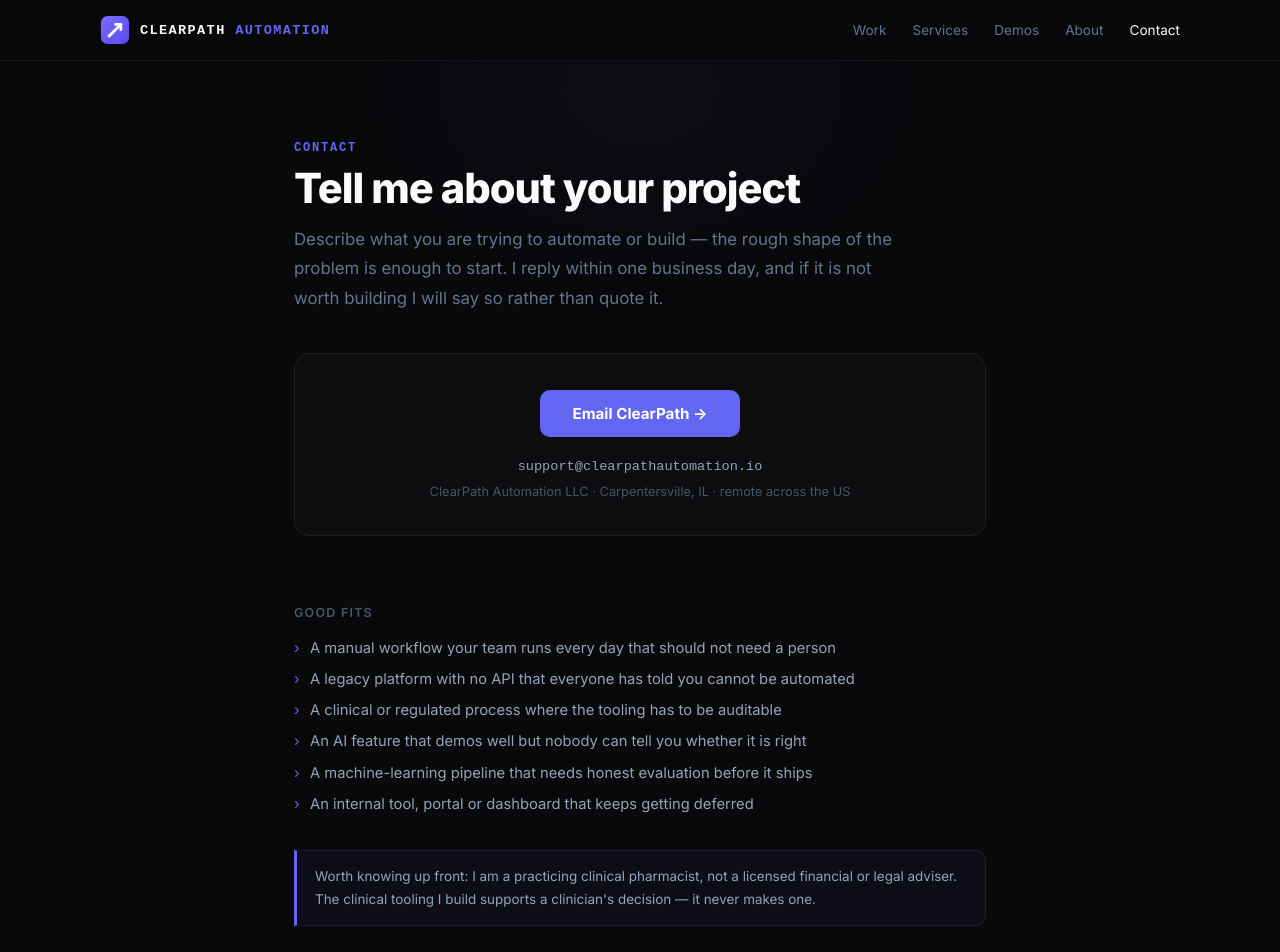
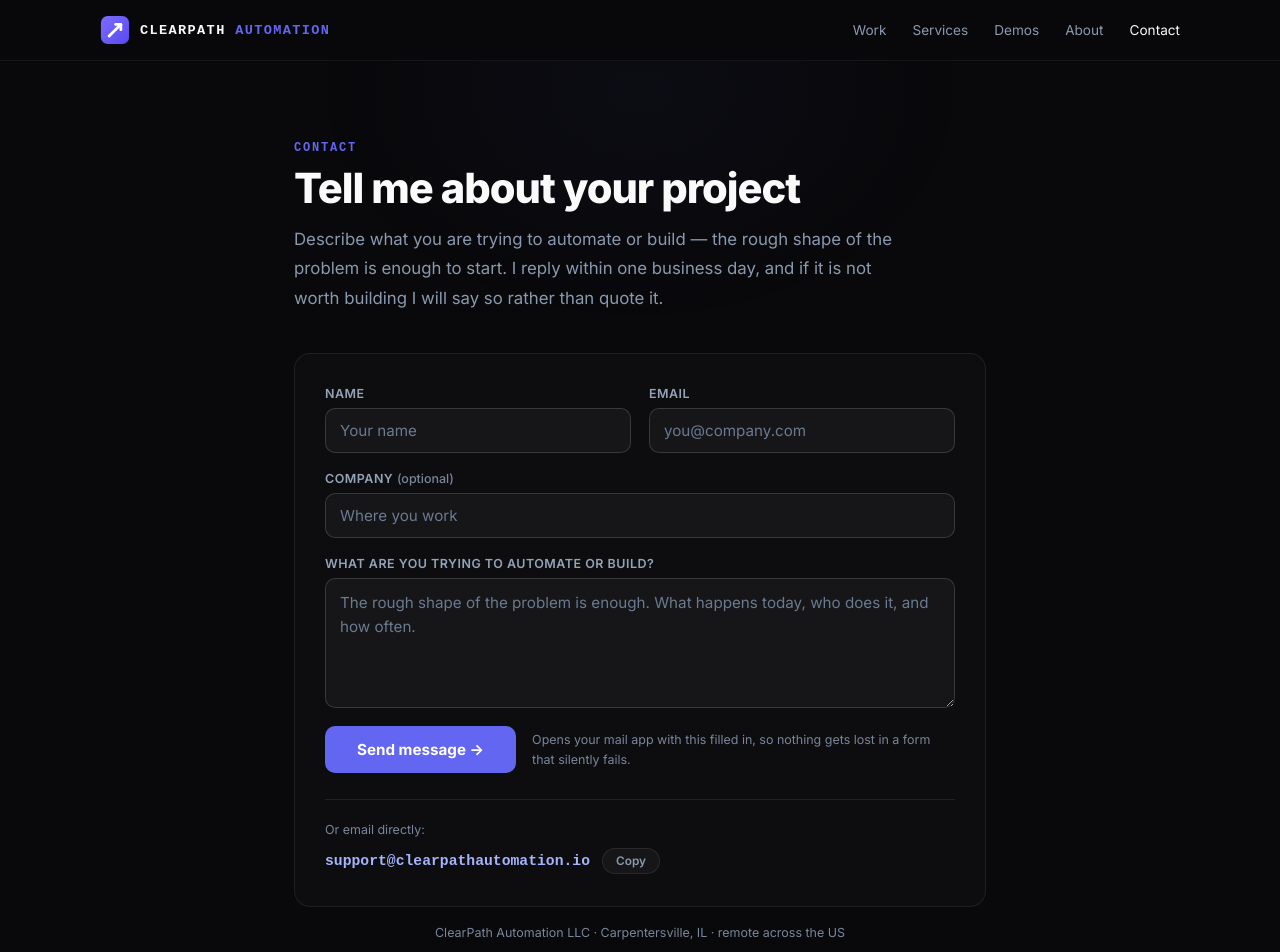
Before and after one commit to DamianAI613/clearpath-site, a Next.js app: page /contact in a window 1280 px wide. Shown: the top 952 px of the page. Built offline with nearby package versions, Linux system fonts and the light colour scheme.

Commit message:
Raise contrast to WCAG AA; replace contact button with a form

```diff
--- /dev/null
+++ b/app/components/ContactForm.tsx
@@ -0,0 +1,137 @@
+'use client'
+
+import { useState } from 'react'
+import { SITE } from '../lib/content'
+
+/* The site has no backend by design - no API routes, no env vars, nothing to
+ * break. So the form composes a structured message and hands it to the
+ * visitor's mail client, which works everywhere and cannot silently drop a
+ * submission the way a misconfigured endpoint can. Swapping this for a real
+ * POST later means changing only the submit handler. */
+
+export default function ContactForm() {
+  const [name, setName] = useState('')
+  const [email, setEmail] = useState('')
+  const [company, setCompany] = useState('')
+  const [message, setMessage] = useState('')
+  const [touched, setTouched] = useState(false)
+  const [sent, setSent] = useState(false)
+  const [copied, setCopied] = useState(false)
+
+  const emailOk = /^[^\s@]+@[^\s@]+\.[^\s@]+$/.test(email.trim())
+  const ready = name.trim().length > 1 && emailOk && message.trim().length > 9
+
+  function submit(e: React.FormEvent) {
+    e.preventDefault()
+    setTouched(true)
+    if (!ready) return
+
+    const body = [
+      `Name: ${name.trim()}`,
+      `Email: ${email.trim()}`,
+      company.trim() ? `Company: ${company.trim()}` : null,
+      '',
+      message.trim(),
+    ]
+      .filter(l => l !== null)
+      .join('\n')
+
+    const subject = `ClearPath Automation — project inquiry from ${name.trim()}`
+    window.location.href =
+      `mailto:${SITE.email}?subject=${encodeURIComponent(subject)}&body=${encodeURIComponent(body)}`
+    setSent(true)
+  }
+
+  async function copyEmail() {
+    try {
+      await navigator.clipboard.writeText(SITE.email)
+      setCopied(true)
+      setTimeout(() => setCopied(false), 2000)
+    } catch {
+      /* clipboard blocked - the address is on screen anyway */
+    }
+  }
+
+  const err = (cond: boolean) => (touched && cond ? '#F87171' : undefined)
+
+  return (
+    <div className="cp-card" style={{ padding: '32px 30px' }}>
+      <form onSubmit={submit} noValidate style={{ display: 'flex', flexDirection: 'column', gap: 18 }}>
+        <div className="cp-grid-2" style={{ gap: 18 }}>
+          <div className="cp-field">
+            <label className="cp-label" htmlFor="cp-name">Name</label>
+            <input
+              id="cp-name" className="cp-input" value={name} autoComplete="name"
+              onChange={e => setName(e.target.value)} placeholder="Your name"
+              style={{ borderColor: err(name.trim().length <= 1) }}
+            />
+          </div>
+          <div className="cp-field">
+            <label className="cp-label" htmlFor="cp-email">Email</label>
+            <input
+              id="cp-email" className="cp-input" value={email} type="email" autoComplete="email"
+              onChange={e => setEmail(e.target.value)} placeholder="you@company.com"
+              style={{ borderColor: err(!emailOk) }}
+            />
+          </div>
+        </div>
+
+        <div className="cp-field">
+          <label className="cp-label" htmlFor="cp-company">
+            Company <span style={{ textTransform: 'none', letterSpacing: 0, color: 'var(--cp-faint)', fontWeight: 500 }}>(optional)</span>
+          </label>
+          <input
+            id="cp-company" className="cp-input" value={company} autoComplete="organization"
+            onChange={e => setCompany(e.target.value)} placeholder="Where you work"
+          />
+        </div>
+
+        <div className="cp-field">
+          <label className="cp-label" htmlFor="cp-message">What are you trying to automate or build?</label>
+          <textarea
+            id="cp-message" className="cp-input cp-textarea" value={message}
+            onChange={e => setMessage(e.target.value)}
+            placeholder="The rough shape of the problem is enough. What happens today, who does it, and how often."
+            style={{ borderColor: err(message.trim().length <= 9) }}
+          />
+        </div>
+
+        {touched && !ready && (
+          <p className="cp-hint" style={{ color: '#F87171' }}>
+            Add your name, a valid email and a sentence or two about the problem.
+          </p>
+        )}
+
+        <div style={{ display: 'flex', alignItems: 'center', gap: 16, flexWrap: 'wrap' }}>
+          <button type="submit" className="cp-btn-primary">Send message &rarr;</button>
+          <p className="cp-hint" style={{ flex: 1, minWidth: 220 }}>
+            {sent
+              ? 'Your mail app should have opened with the message ready to send.'
+              : 'Opens your mail app with this filled in, so nothing gets lost in a form that silently fails.'}
+          </p>
+        </div>
+      </form>
+
+      <div style={{ marginTop: 26, paddingTop: 20, borderTop: '1px solid rgba(255,255,255,0.08)' }}>
+        <p className="cp-hint" style={{ marginBottom: 8 }}>Or email directly:</p>
+        <div style={{ display: 'flex', alignItems: 'center', gap: 12, flexWrap: 'wrap' }}>
+          <a
+            href={`mailto:${SITE.email}?subject=ClearPath%20Automation%20%E2%80%94%20project%20inquiry`}
+            style={{
+              fontFamily: 'var(--cp-mono)', fontSize: '0.92rem',
+              color: 'var(--cp-accent-light)', textDecoration: 'none', fontWeight: 600,
+            }}
+          >
+            {SITE.email}
+          </a>
+          <button
+            type="button" onClick={copyEmail} className="cp-pill"
+            style={{ padding: '5px 13px', fontSize: '0.74rem' }}
+          >
+            {copied ? 'Copied' : 'Copy'}
+          </button>
+        </div>
+      </div>
+    </div>
+  )
+}
--- a/app/components/Footer.tsx
+++ b/app/components/Footer.tsx
@@ -70,7 +70,7 @@ export default function Footer() {
         </div>
 
         <div className="cp-section" style={{ marginTop: 36, paddingTop: 22, borderTop: '1px solid rgba(255,255,255,0.05)' }}>
-          <p style={{ fontSize: '0.75rem', color: '#1E293B', margin: 0 }}>
+          <p style={{ fontSize: '0.78rem', color: '#6B7A90', margin: 0 }}>
             &copy; {new Date().getFullYear()} {SITE.legal} &middot; {SITE.location}
           </p>
         </div>
--- a/app/components/ResearchPanel.tsx
+++ b/app/components/ResearchPanel.tsx
@@ -42,7 +42,7 @@ export default function ResearchPanel() {
                   <p style={{ fontSize: '0.89rem', color: 'var(--cp-text)', margin: '0 0 13px', lineHeight: 1.6, fontWeight: 500 }}>
                     {desc}
                   </p>
-                  <p style={{ fontSize: '0.71rem', color: '#334155', margin: 0, fontFamily: 'var(--cp-mono)' }}>
+                  <p style={{ fontSize: '0.71rem', color: '#6B7A90', margin: 0, fontFamily: 'var(--cp-mono)' }}>
                     Source: {source}
                   </p>
                 </div>
--- a/app/contact/page.tsx
+++ b/app/contact/page.tsx
@@ -1,5 +1,6 @@
 import type { Metadata } from 'next'
 import { SITE } from '../lib/content'
+import ContactForm from '../components/ContactForm'
 
 export const metadata: Metadata = {
   title: 'Contact',
@@ -29,20 +30,11 @@ export default function ContactPage() {
             say so rather than quote it.
           </p>
 
-          <div className="cp-card" style={{ padding: '36px 30px', textAlign: 'center' }}>
-            <a
-              href={`mailto:${SITE.email}?subject=ClearPath%20Automation%20%E2%80%94%20project%20inquiry`}
-              className="cp-btn-primary"
-            >
-              Email ClearPath &rarr;
-            </a>
-            <p style={{ fontFamily: 'var(--cp-mono)', fontSize: '0.85rem', color: 'var(--cp-muted)', margin: '22px 0 0' }}>
-              {SITE.email}
-            </p>
-            <p style={{ fontSize: '0.8rem', color: 'var(--cp-faint)', margin: '10px 0 0' }}>
-              {SITE.legal} &middot; {SITE.location} &middot; remote across the US
-            </p>
-          </div>
+          <ContactForm />
+
+          <p className="cp-hint" style={{ marginTop: 16, textAlign: 'center' }}>
+            {SITE.legal} &middot; {SITE.location} &middot; remote across the US
+          </p>
         </div>
       </section>
 
--- a/app/globals.css
+++ b/app/globals.css
@@ -16,8 +16,8 @@
   --cp-text: #E2E8F0;
   --cp-head: #FAFAFA;
   --cp-muted: #94A3B8;
-  --cp-dim: #64748B;
-  --cp-faint: #475569;
+  --cp-dim: #8A99AE;        /* 6.9:1 on bg */
+  --cp-faint: #78869B;      /* 5.4:1 on bg */
   --cp-mono: 'JetBrains Mono', 'Fira Code', ui-monospace, monospace;
   --cp-sans: 'Inter', -apple-system, BlinkMacSystemFont, 'Segoe UI', sans-serif;
 }
@@ -222,7 +222,7 @@ a { color: inherit; }
   padding: 14px 18px; font-size: 0.84rem; color: var(--cp-muted); line-height: 1.7;
 }
 
-.cp-disclaimer { font-size: 0.72rem; color: #334155; line-height: 1.7; }
+.cp-disclaimer { font-size: 0.75rem; color: #6B7A90; line-height: 1.75; }
 
 /* -- Grids ------------------------------------------------------------- */
 
@@ -266,3 +266,41 @@ a { color: inherit; }
   .cp-nav-links { gap: 11px; }
   .cp-nav-link { font-size: 0.72rem; }
 }
+
+/* -- Form controls ----------------------------------------------------- */
+
+.cp-field { display: flex; flex-direction: column; gap: 7px; }
+
+.cp-label {
+  font-size: 0.78rem; font-weight: 600; color: var(--cp-muted);
+  letter-spacing: 0.04em; text-transform: uppercase;
+}
+
+.cp-input, .cp-textarea {
+  width: 100%; box-sizing: border-box;
+  background: rgba(255, 255, 255, 0.04);
+  border: 1px solid rgba(255, 255, 255, 0.14);
+  border-radius: 10px; padding: 12px 14px;
+  color: var(--cp-text); font-size: 0.95rem; font-family: inherit;
+  outline: none; transition: border-color 0.18s, background 0.18s, box-shadow 0.18s;
+}
+.cp-input::placeholder, .cp-textarea::placeholder { color: #6B7A90; }
+.cp-input:hover, .cp-textarea:hover { border-color: rgba(255, 255, 255, 0.24); }
+.cp-input:focus, .cp-textarea:focus {
+  border-color: var(--cp-accent);
+  background: rgba(99, 102, 241, 0.06);
+  box-shadow: 0 0 0 3px rgba(99, 102, 241, 0.22);
+}
+.cp-textarea { resize: vertical; min-height: 130px; line-height: 1.6; }
+
+.cp-input:-webkit-autofill,
+.cp-input:-webkit-autofill:hover,
+.cp-input:-webkit-autofill:focus {
+  -webkit-box-shadow: 0 0 0 40px #15161c inset !important;
+  -webkit-text-fill-color: #E2E8F0 !important;
+  transition: background-color 5000s ease-in-out 0s;
+}
+
+.cp-hint { font-size: 0.78rem; color: var(--cp-faint); line-height: 1.6; margin: 0; }
+
+.cp-btn-primary:disabled { opacity: 0.55; cursor: not-allowed; transform: none; }
```
Also changed, not shown: app/page.tsx (+2 -15 lines).
